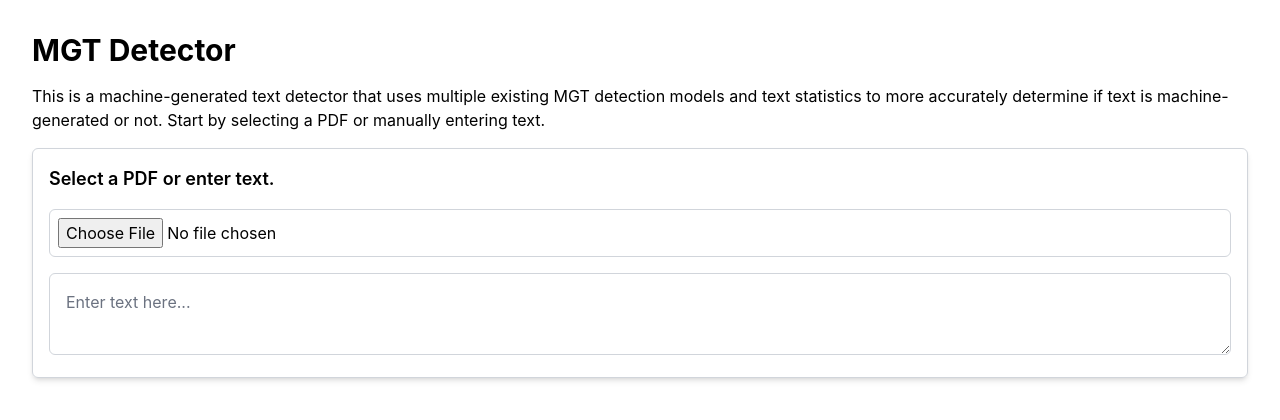
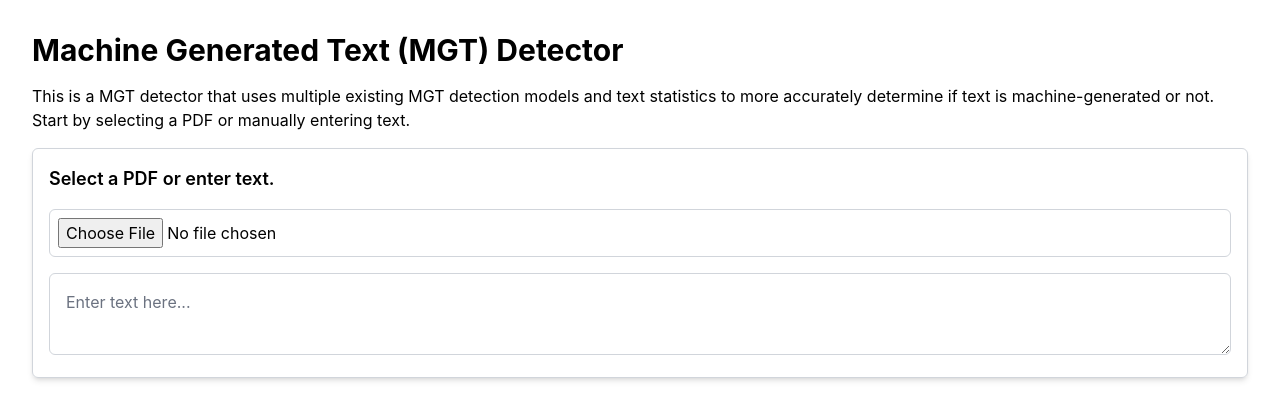
Before and after one commit to phoenixpereira/MGT-Detection-UI, a Next.js app: page / in a window 1280 px wide. Shown: the top 420 px of the page. Built offline with nearby package versions, Linux system fonts and the light colour scheme; no server answers.

Commit message:
Updated start description

```diff
--- a/src/app/page.tsx
+++ b/src/app/page.tsx
@@ -27,9 +27,9 @@ export default function Home() {
 
   return (
     <div className="container mx-auto p-8">
-      <h1 className="text-3xl font-bold mb-4">MGT Detector</h1>
+      <h1 className="text-3xl font-bold mb-4">Machine Generated Text (MGT) Detector</h1>
       <p>
-        This is a machine-generated text detector that uses multiple existing
+        This is a MGT detector that uses multiple existing
         MGT detection models and text statistics to more accurately determine if
         text is machine-generated or not. Start by selecting a PDF or manually
         entering text.
```
